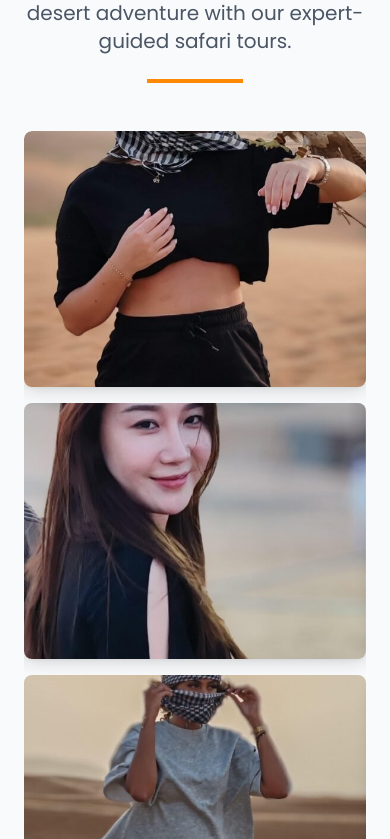
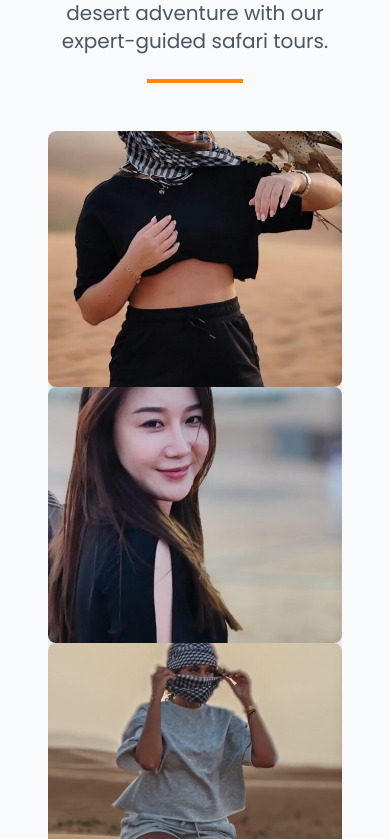
Before and after one commit to khurramsaadat/takemytrip, a Next.js app: page / in a window 390 px wide. Shown: the part 5345-6184 px from the top of the page. Built offline with nearby package versions, Linux system fonts and the light colour scheme.

Commit message:
album-slider added

```diff
--- a/src/components/PhotoAlbum.tsx
+++ b/src/components/PhotoAlbum.tsx
@@ -5,8 +5,7 @@ import { useState, useEffect } from "react";
 
 const albumImages = [
   "a1.jpg", "a2.jpg", "a3.jpg", "a4.jpg", "a5.jpg", "a6.jpg", "a7.jpg", "a8.jpg", "a9.jpg",
-  "b1.jpg", "b2.jpg", "b3.jpg", "b4.jpg", "b5.jpg", "b6.jpg", "b7.jpg", "b8.jpg", "b9.jpg",
-  "c1.jpg"
+  "b1.jpg", "b2.jpg", "b3.jpg", "b4.jpg", "b5.jpg", "b6.jpg", "b7.jpg", "b8.jpg", "b9.jpg"
 ];
 
 export default function PhotoAlbum() {
@@ -30,7 +29,7 @@ export default function PhotoAlbum() {
 
   return (
     <section className="py-16 bg-gray-50">
-      <div className="container mx-auto px-6">
+      <div className="container mx-auto px-12">
         {/* Header */}
         <div className="text-center mb-12">
           <h2 className="text-4xl font-bold text-gray-800 mb-4">
@@ -50,13 +49,13 @@ export default function PhotoAlbum() {
           >
             {Array.from({ length: totalSlides }).map((_, slideIndex) => (
               <div key={slideIndex} className="w-full flex-shrink-0">
-                <div className="grid grid-cols-1 md:grid-cols-3 gap-4">
+                <div className="grid grid-cols-1 md:grid-cols-3 gap-0">
                   {albumImages
                     .slice(slideIndex * imagesPerSlide, (slideIndex + 1) * imagesPerSlide)
                     .map((image, imageIndex) => (
                       <div
                         key={`${slideIndex}-${imageIndex}`}
-                        className="relative h-64 md:h-80 rounded-lg overflow-hidden shadow-lg group"
+                        className="relative h-64 md:h-180 rounded-lg overflow-hidden shadow-lg group"
                       >
                         <Image
                           src={`/images/album-slide/${image}`}
```
Also changed, not shown: public/images/album-slide/b6.jpg, public/images/album-slide/c1.jpg (deleted).
